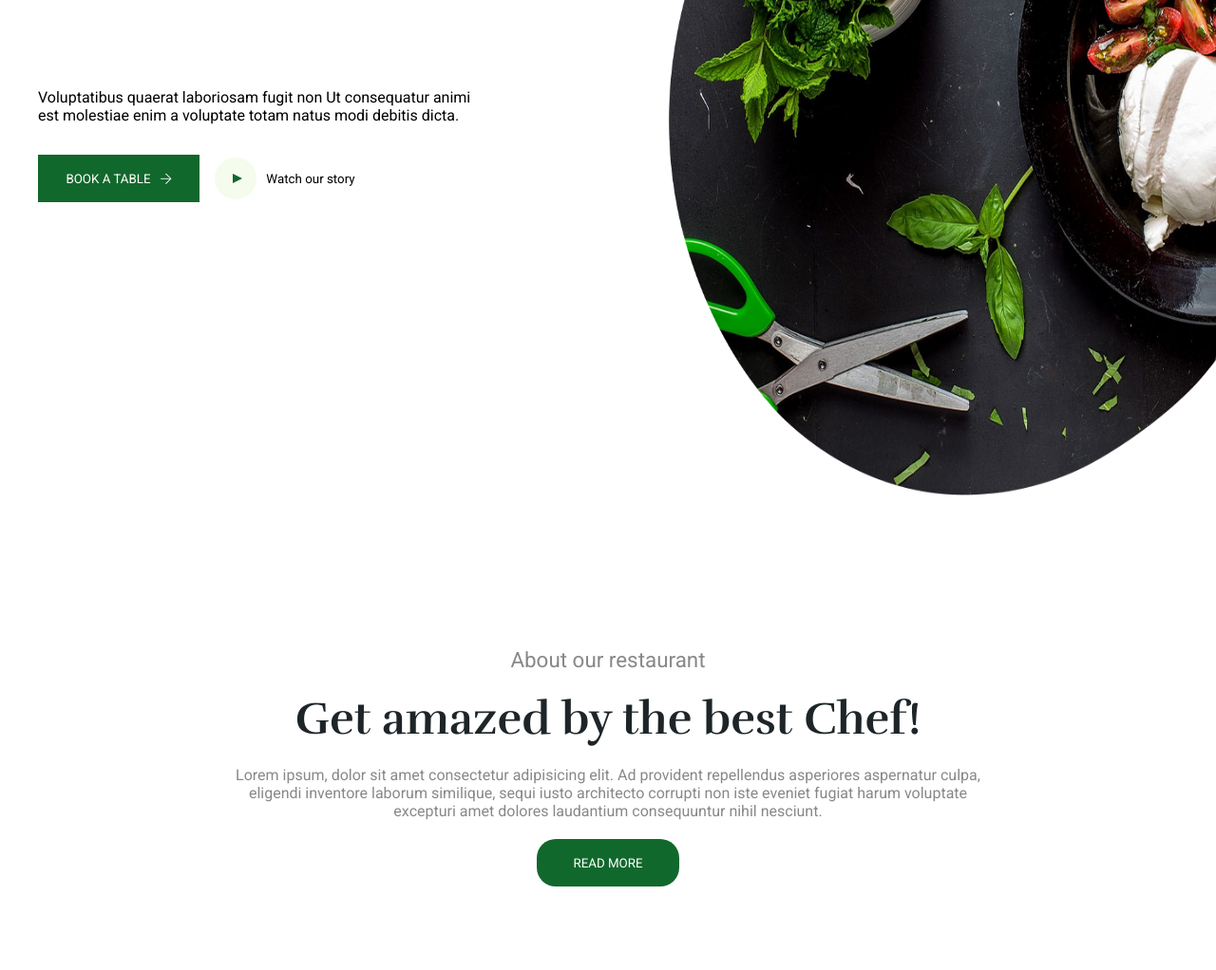
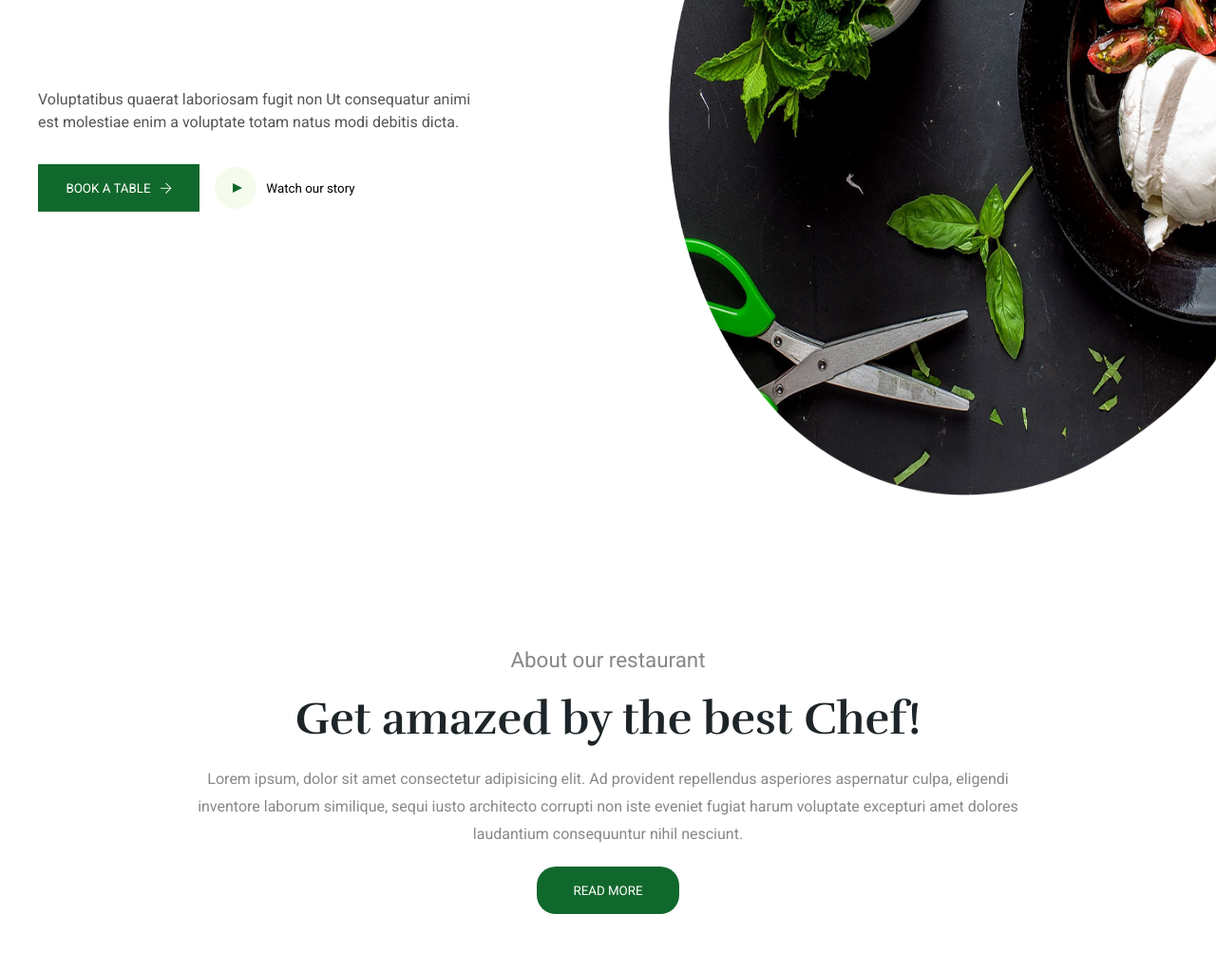
Before and after one commit to Codeuzz/restaurant-website, a plain HTML site: page index.html in a window 1280 px wide. Shown: the part 278-1300 px from the top of the page at 95% size. Drawn offline with Linux system fonts and the light colour scheme.

Commit message:
changed first p color

```diff
--- a/styles.scss
+++ b/styles.scss
@@ -90,6 +90,11 @@ button:hover {
                 flex-direction: column;
                 gap: 2rem;
 
+                p {
+                    color: #555555;
+                    line-height: 1.5rem;
+                }
+
                 #hero-buttons {
                     display: flex;
                     gap: 5px;
@@ -133,7 +138,7 @@ button:hover {
     align-items: center;
 
     #presentation {
-        max-width: 800px;
+        max-width: 900px;
         display: flex;
         flex-direction: column;
         justify-content: center;
@@ -152,7 +157,8 @@ button:hover {
             color: var(--darker-blue);
         }
         p {
-            color: var(--grey)
+            color: var(--grey);
+            line-height: 1.8rem;
         }
 
         button {
@@ -229,7 +235,7 @@ button:hover {
 
             p {
                 color: var(--grey);
-                line-height: 1.5rem;
+                line-height: 1.8rem;
             }
         }
 
```
Also changed, not shown: styles.css, 1 other file.
